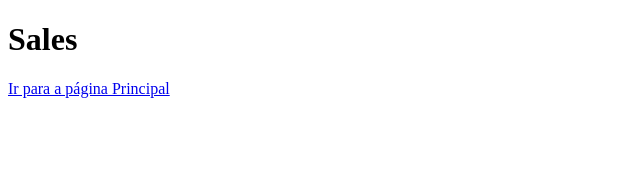
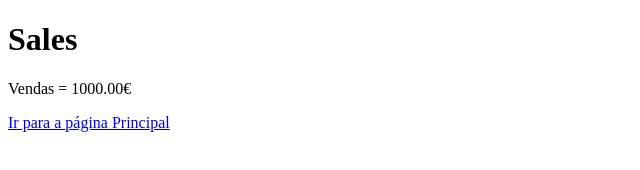
Before and after one commit to mjcl86/project001, a plain HTML site: page sales.html in a window 1280 px wide. Shown: the whole page, without its empty margins (0-640 px from the left). Drawn offline with Linux system fonts and the light colour scheme.

Commit message:
Nova linha

```diff
--- a/sales.html
+++ b/sales.html
@@ -8,6 +8,7 @@
 </head>
 <body>
     <h1>Sales</h1>
+    <p>Vendas = 1000.00€</p>
     <a href="index.html">Ir para a página Principal</a>
 </body>
 </html>
```
